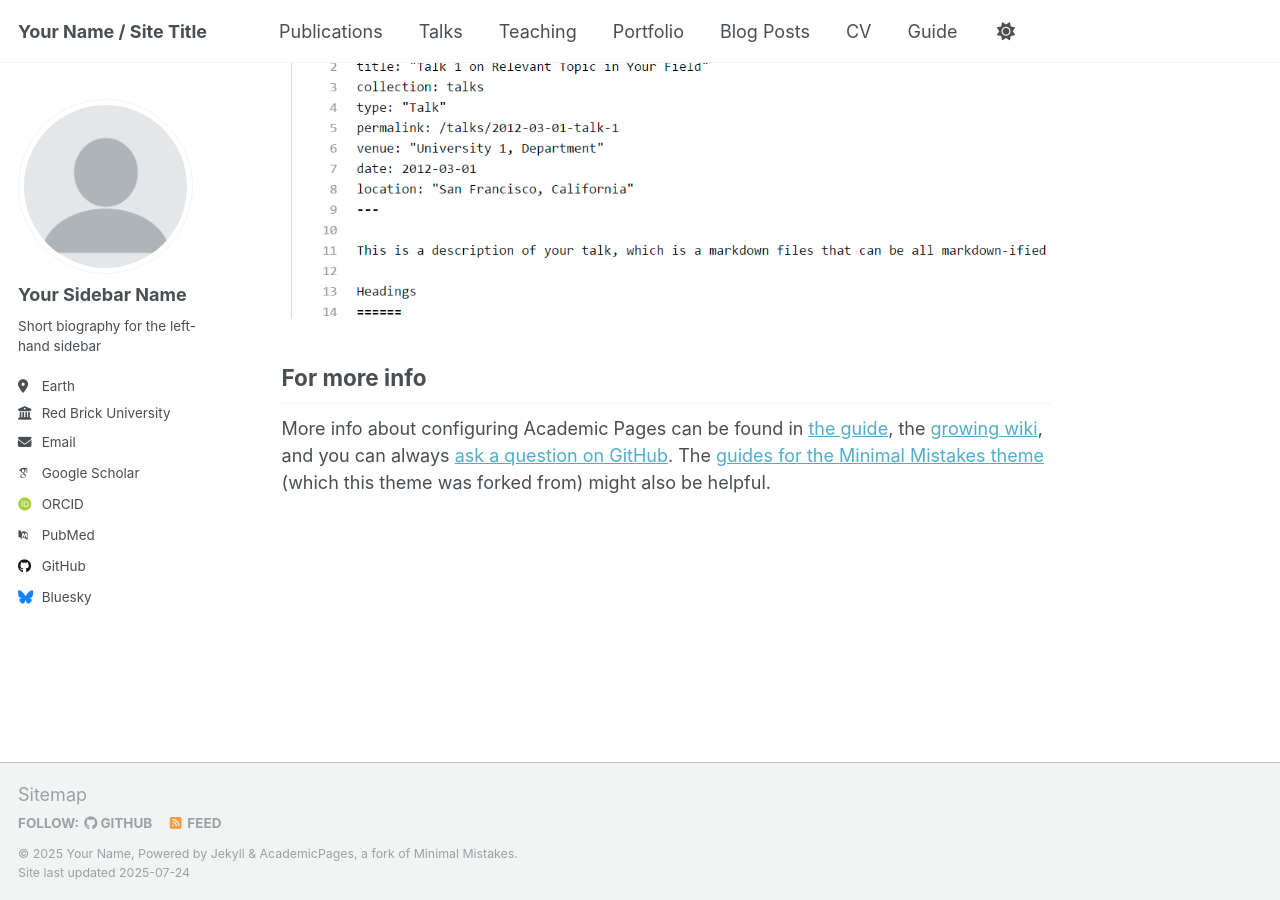
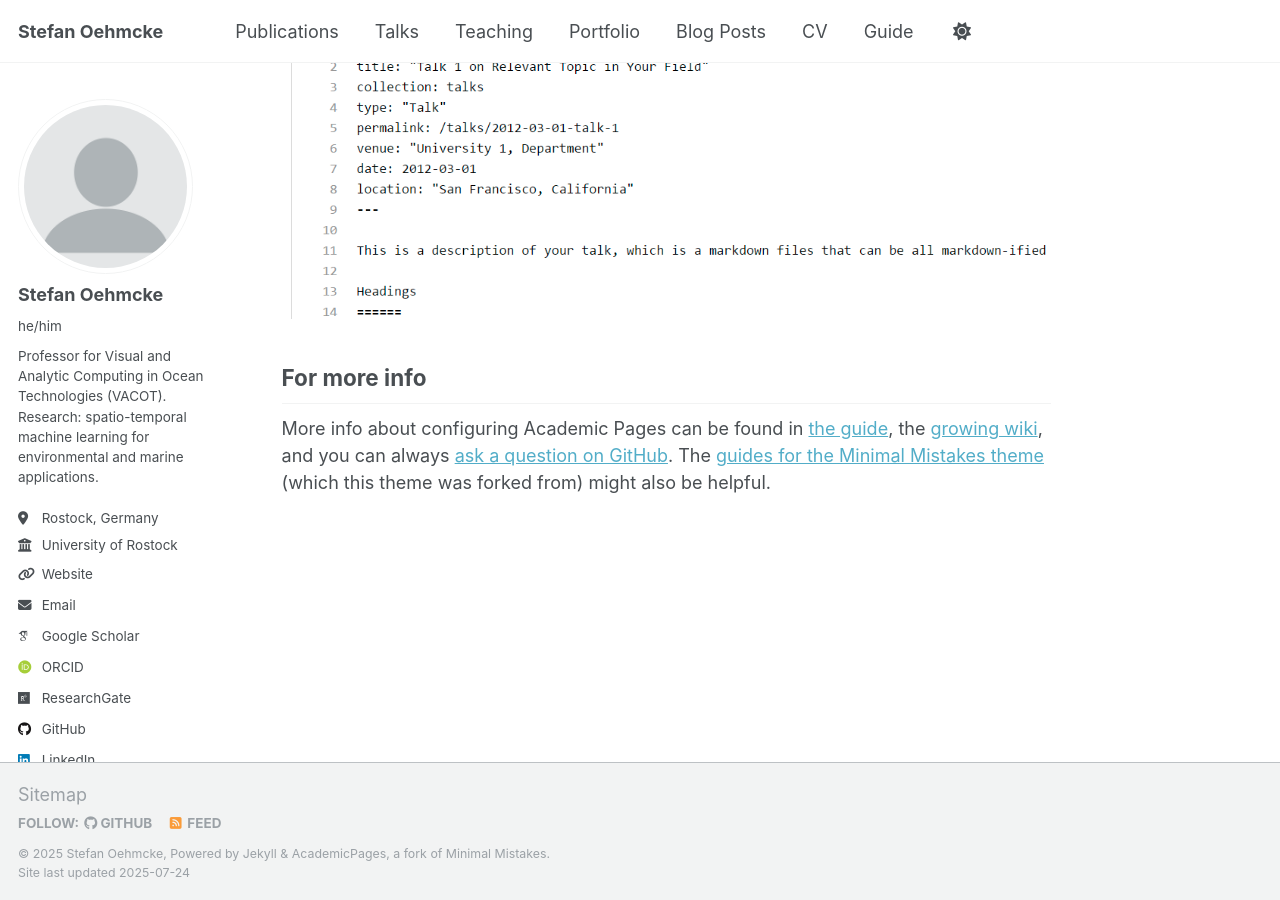
Before and after one commit to StefOe/StefOe.github.io, a Jekyll site: the page built from _pages/about.md, in a window 1280 px wide and 900 px high, scrolled down 2880 px. Built offline with Jekyll 4.4.1, drawn with Linux system fonts in a browser that asks for light colours; some web fonts are replaced; a script that is not in the unit is left out.

Commit message:
Update _config.yml

```diff
--- a/_config.yml
+++ b/_config.yml
@@ -9,13 +9,13 @@
 # Basic Site Settings
 locale                   : "en-US"
 site_theme               : "default"
-title                    : "Your Name / Site Title"
+title                    : "Stefan Oehmcke"
 title_separator          : "-"
-name                     : &name "Your Name"
-description              : &description "personal description"
-url                      : https://academicpages.github.io # the base hostname & protocol for your site e.g. "https://[your GitHub username].github.io" or if you already have some other page hosted on Github then use "https://[your GitHub username].github.io/[Your Repo Name]"
-baseurl                  : "" # the subpath of your site, e.g. "/blog"
-repository               : "academicpages/academicpages.github.io"
+name                     : &name "Stefan Oehmcke"
+description              : &description "Professor for Visual and Analytic Computing in Ocean Technologies (VACOT), University of Rostock & Assistant Professor, University of Copenhagen"
+url                      : "https://stefan_oehmcke.github.io"
+baseurl                  : ""
+repository               : "stefan-oehmcke/stefan-oehmcke.github.io"
 
 # Site Author - The following control what appear as part of the author content on the side bar.
 #               If a field is blank the icon and link will not appear, otherwise it will be shown.
@@ -23,36 +23,36 @@ repository               : "academicpages/academicpages.github.io"
 author:
   # Biographic information
   avatar           : "profile.png"
-  name             : "Your Sidebar Name"
-  pronouns         : # example: "she/her"
-  bio              : "Short biography for the left-hand sidebar"
-  location         : "Earth"
-  employer         : "Red Brick University"
-  uri              : # URL
-  email            : "none@example.org"
+  name             : "Stefan Oehmcke"
+  pronouns         : "he/him"
+  bio              : "Professor for Visual and Analytic Computing in Ocean Technologies (VACOT). Research: spatio-temporal machine learning for environmental and marine applications."
+  location         : "Rostock, Germany"
+  employer         : "University of Rostock"
+  uri              : "https://stefan_oehmcke.github.io"
+  email            : "stefan.oehmcke@uni-rostock.de"
 
   # Academic websites
   academia         : # URL
   arxiv            : # URL - Update with the correct link to your profile
-  googlescholar    : "https://scholar.google.com/citations?user=PS_CX0AAAAAJ"
+  googlescholar    : "https://scholar.google.com/citations?user=k9EWJmcAAAAJ"
   impactstory      : # URL
-  orcid            : "http://orcid.org/yourorcidurl"
+  orcid            : "https://orcid.org/0000-0002-0240-1559"
   semantic         : # URL
-  pubmed           : "https://www.ncbi.nlm.nih.gov/pubmed/?term=john+snow"
-  researchgate     : # URL
+  pubmed           : # URL
+  researchgate     : "https://www.researchgate.net/profile/Stefan-Oehmcke"
   scopus           : # URL
 
   # Repositories and software development
   bitbucket        : # Username - Update with your username on the site
   codepen          : # Username
   dribbble         : # Username
-  github           : "academicpages"
+  github           : "StefOe"
   kaggle           : # Username
   stackoverflow    : # User number or user number and name (i.e., use "1" or "1/jeff-atwood")
 
   # Social media
   artstation       : # Username
-  bluesky          : "bsky.app" # Replace this with you Bluesky username
+  bluesky          :  # Replace this with you Bluesky username
   facebook         : # Username
   flickr           : # Username
   foursquare       : # Username
@@ -61,7 +61,7 @@ author:
   keybase          : # Username
   instagram        : # Username
   lastfm           : # Username
-  linkedin         : # Username
+  linkedin         : "stefan-oehmcke-750440247"
   mastodon         : # URL
   medium           : # URL
   pinterest        : # Username
@@ -79,8 +79,6 @@ author:
 
 # Publication Category - The following the list of publication categories and their headings
 publication_category:
-  books:
-    title: 'Books'
   manuscripts:
     title: 'Journal Articles'
   conferences:
```
